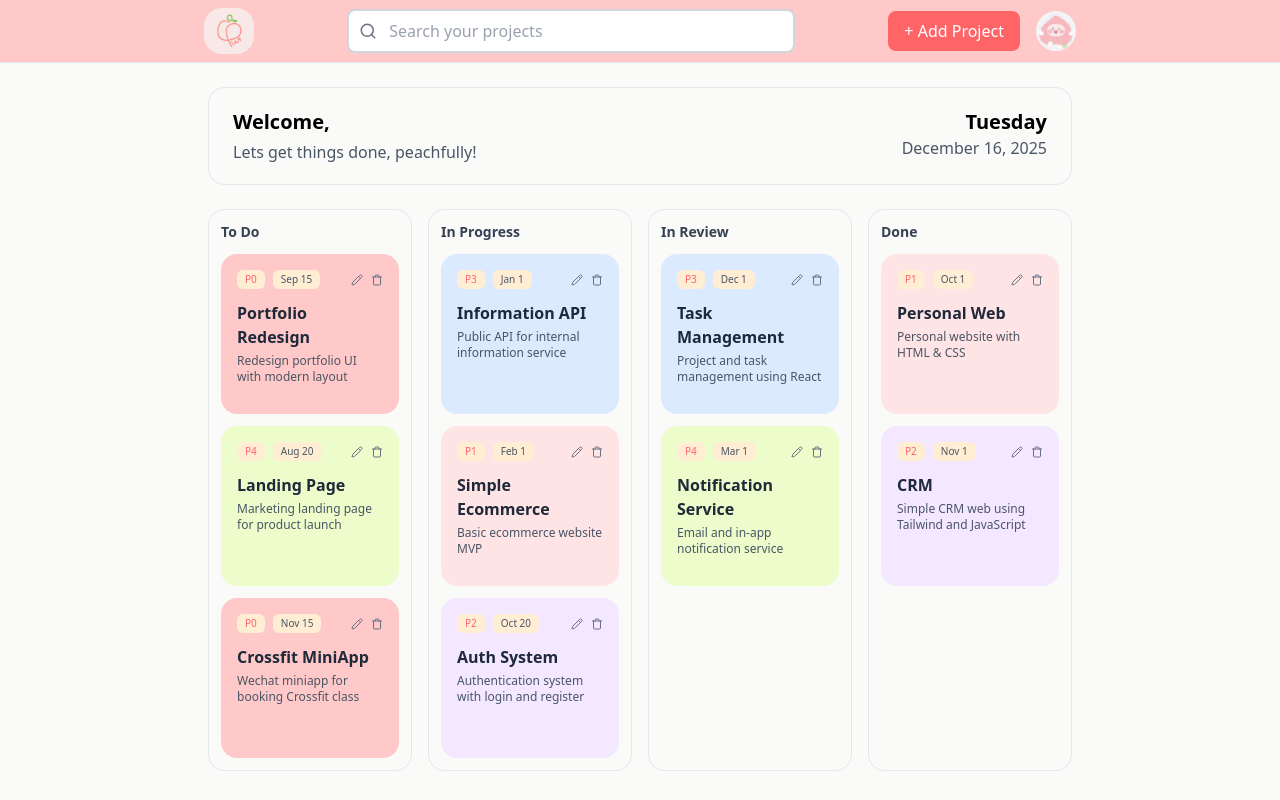
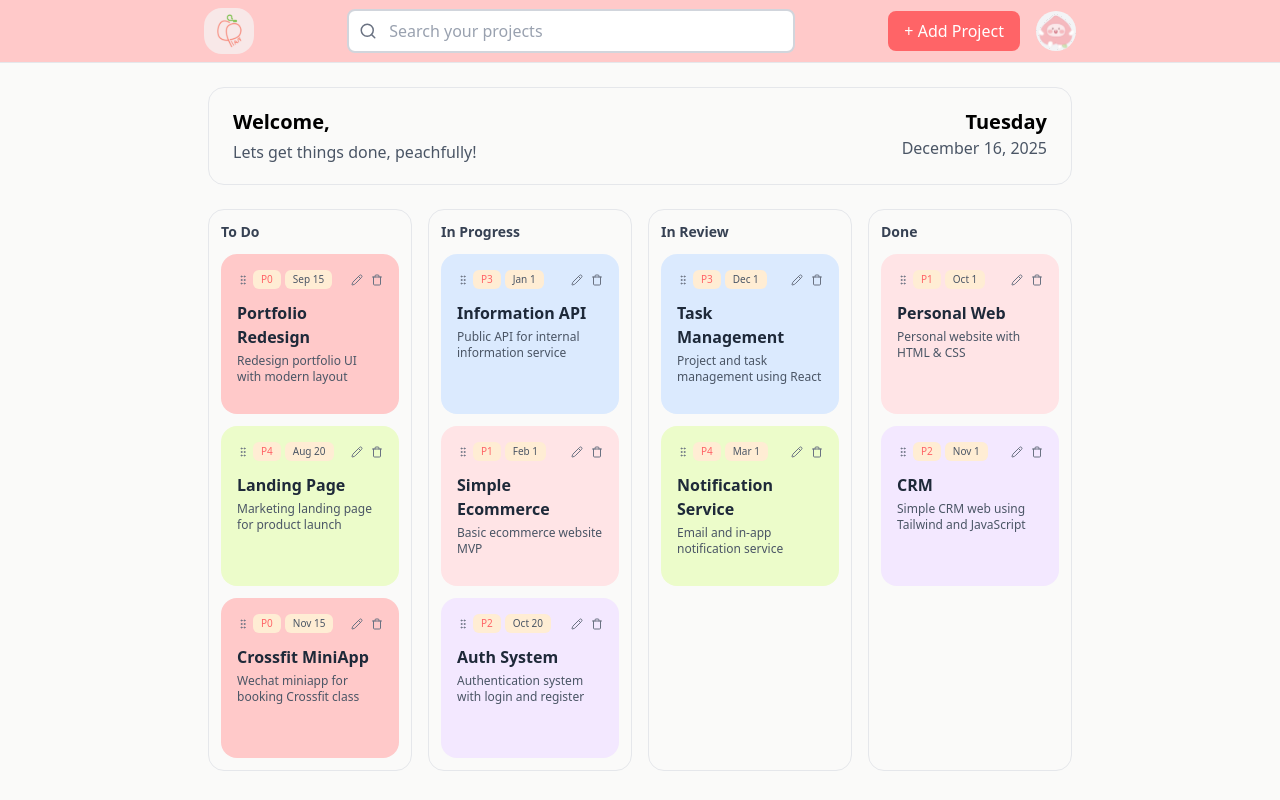
Before and after one commit to aletheaalmas/peachplan, a React (Vite) app: page / in a window 1280 px wide. Built offline with nearby package versions, Linux system fonts and the light colour scheme.

Commit message:
feat: add grip icon to project item

```diff
--- a/src/components/projects.tsx
+++ b/src/components/projects.tsx
@@ -1,6 +1,7 @@
 import { dataProjects } from "../modules/project/data";
 import type { Project } from "../modules/project/type";
 import type { ProjectStatus } from "../modules/project/type";
+import { GripVertical } from "lucide-react";
 import { Pencil } from "lucide-react";
 import { Trash } from "lucide-react";
 
@@ -41,7 +42,10 @@ export function ProjectItem({ project }: { project: Project }) {
   return (
     <div className={`h-40 rounded-2xl p-4 text-sm ${projectCard}`}>
       <div className="flex items-center justify-between">
-        <div className="flex items-center gap-2">
+        <div className="flex items-center gap-1">
+          <span className="text-gray-500 hover:text-gray-800">
+            <GripVertical size={12} />
+          </span>
           <span className="rounded-md bg-orange-100 px-2 py-0.5 text-[10px] font-medium text-red-400">
             {project.priority}
           </span>
```
